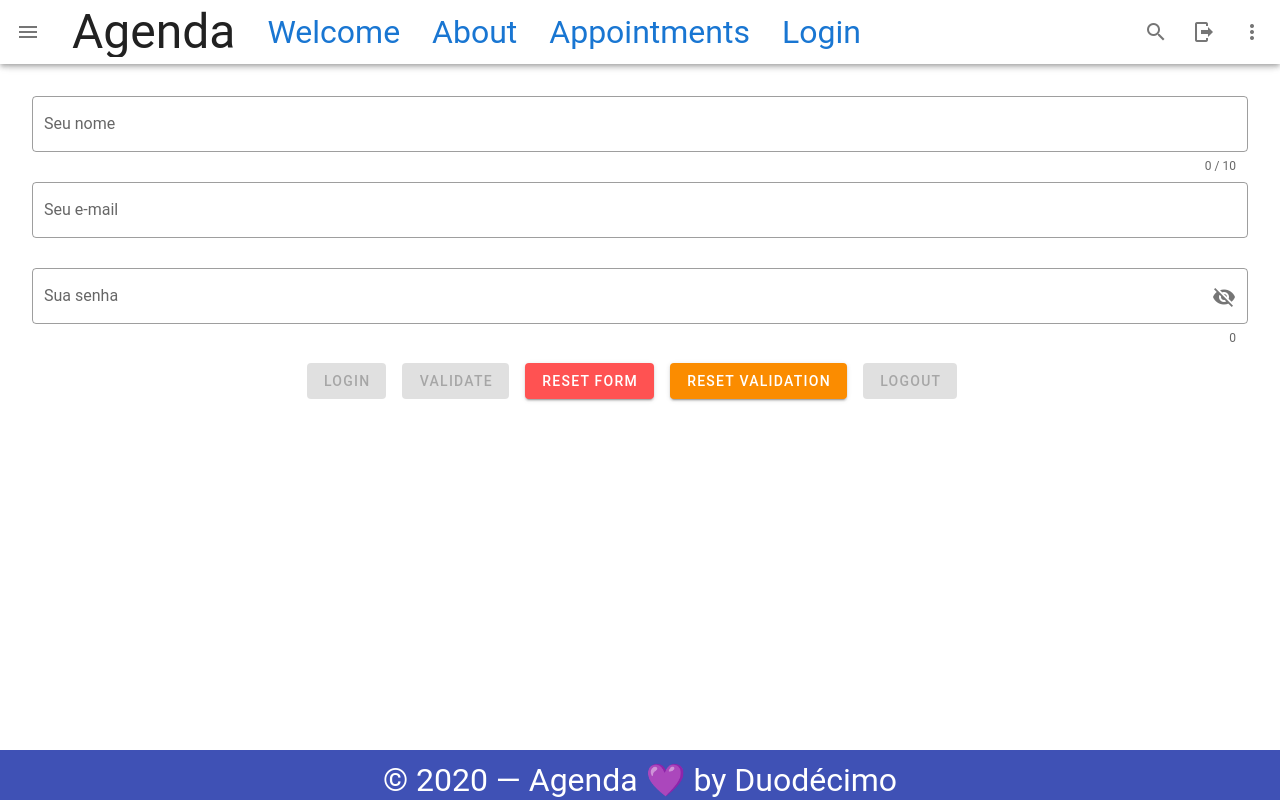
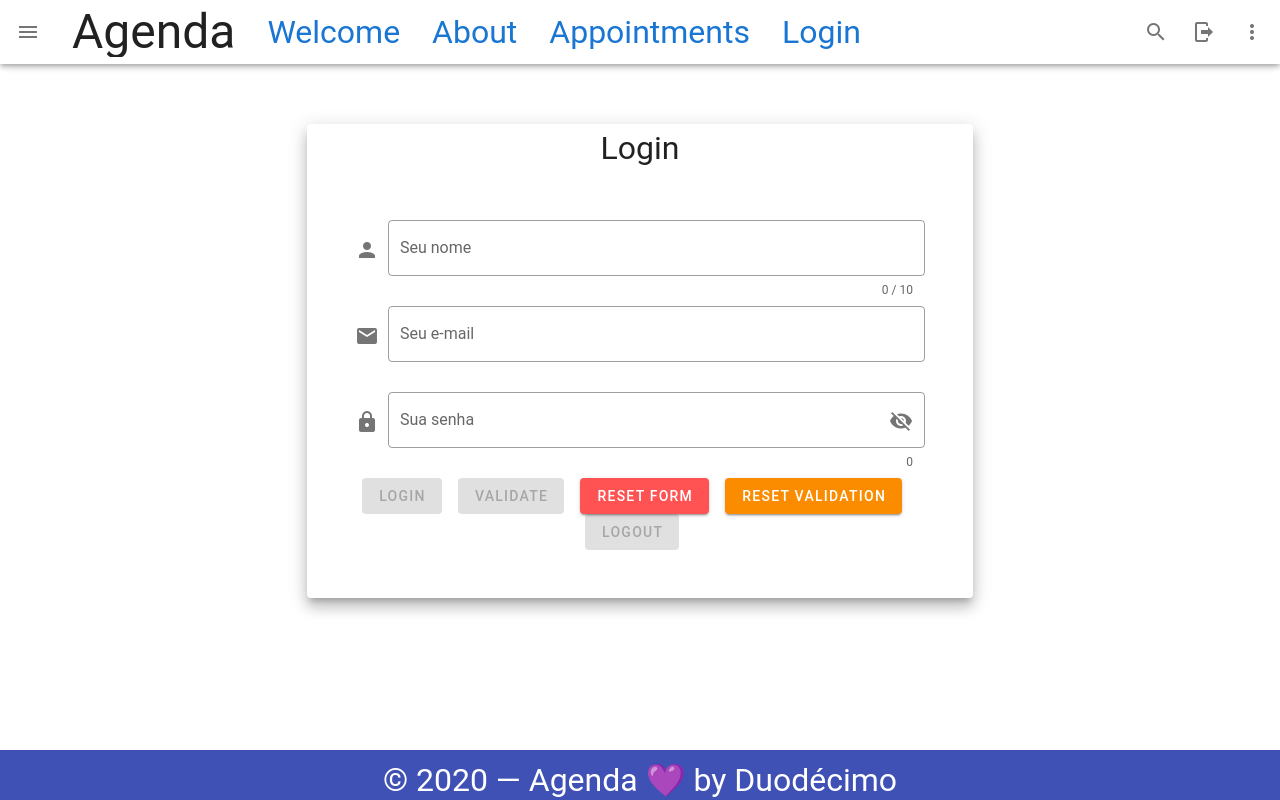
Before and after one commit to duodecimo/drfVueJsStudy, a Vue app in the folder projects/prj003_agenda/frontend/: page /login in a window 1280 px wide. Built offline with nearby package versions, Linux system fonts and the light colour scheme; what vue-resource would draw is missing.

Commit message:
ajute login

```diff
--- a/projects/prj003_agenda/frontend/src/components/auth/Logout.vue
+++ b/projects/prj003_agenda/frontend/src/components/auth/Logout.vue
@@ -48,7 +48,7 @@ export default {
           response => {
             console.log("response: ", response.data.detail);
             this.setAuthentication(null);
-            alert(response.data.detail);
+            console.log(response.data.detail);
             this.$router.push({ path: "/login" });
           },
           err => {
--- a/projects/prj003_agenda/frontend/src/views/auth/UserLogin.vue
+++ b/projects/prj003_agenda/frontend/src/views/auth/UserLogin.vue
@@ -1,7 +1,20 @@
 <template>
-  <v-form ref="form" @submit.prevent class="ma-sm-8" v-model="valid">
+  <section>
+    <v-container>
+      <v-card elevation="10" class="mx-auto my-12" max-width="60%">
+        <div id="login-header">Login</div>
+        <v-card-text>
+          <v-row class="text-center">
+            <v-col cols="12">
+              <v-form
+                ref="form"
+                @submit.prevent
+                class="ma-sm-8"
+                v-model="valid"
+              >
                 <v-text-field
-      v-model="name"
+                  v-model="userName"
+                  :prepend-icon="'mdi-account'"
                   :counter="10"
                   :rules="nameRules"
                   label="Seu nome"
@@ -14,6 +27,7 @@
                 <v-text-field
                   v-model="userEmail"
                   :rules="emailRules"
+                  prepend-icon="mdi-email"
                   label="Seu e-mail"
                   placeholder="Digite seu e-mail"
                   outlined
@@ -22,6 +36,7 @@
 
                 <v-text-field
                   v-model="userPassword"
+                  prepend-icon="mdi-lock"
                   :append-icon="pwShow ? 'mdi-eye' : 'mdi-eye-off'"
                   :rules="passwordRules"
                   :type="pwShow ? 'text' : 'password'"
@@ -35,11 +50,21 @@
                   @click:append="pwShow = !pwShow"
                 ></v-text-field>
 
-    <v-btn :disabled="!valid" color="success" class="mr-4" @click="login">
+                <v-btn
+                  :disabled="!valid"
+                  color="success"
+                  class="mr-4"
+                  @click="login"
+                >
                   Login
                 </v-btn>
 
-    <v-btn :disabled="!valid" color="success" class="mr-4" @click="validate">
+                <v-btn
+                  :disabled="!valid"
+                  color="success"
+                  class="mr-4"
+                  @click="validate"
+                >
                   Validate
                 </v-btn>
 
@@ -51,10 +76,21 @@
                   Reset Validation
                 </v-btn>
 
-    <v-btn :disabled="!valid" color="error" class="mr-4" @click="logout">
+                <v-btn
+                  :disabled="!valid"
+                  color="error"
+                  class="mr-4"
+                  @click="logout"
+                >
                   Logout
                 </v-btn>
               </v-form>
+            </v-col>
+          </v-row>
+        </v-card-text>
+      </v-card>
+    </v-container>
+  </section>
 </template>
 
 <script>
@@ -63,7 +99,7 @@ import { mapActions } from "vuex";
 export default {
   data: () => ({
     valid: true,
-    name: null,
+    userName: null,
     nameRules: [
       v => !!v || "Name is required",
       v => (v && v.length >= 4) || "O nome deve ter pelo menos 4 caracteres"
@@ -106,7 +142,7 @@ export default {
       console.log("login");
       this.$http
         .post("http://127.0.0.1:8000/rest-auth/login/", {
-          username: this.name,
+          username: this.userName,
           email: this.userEmail,
           password: this.userPassword
         })
```
Lines whose indentation alone changed are shown as unchanged.
